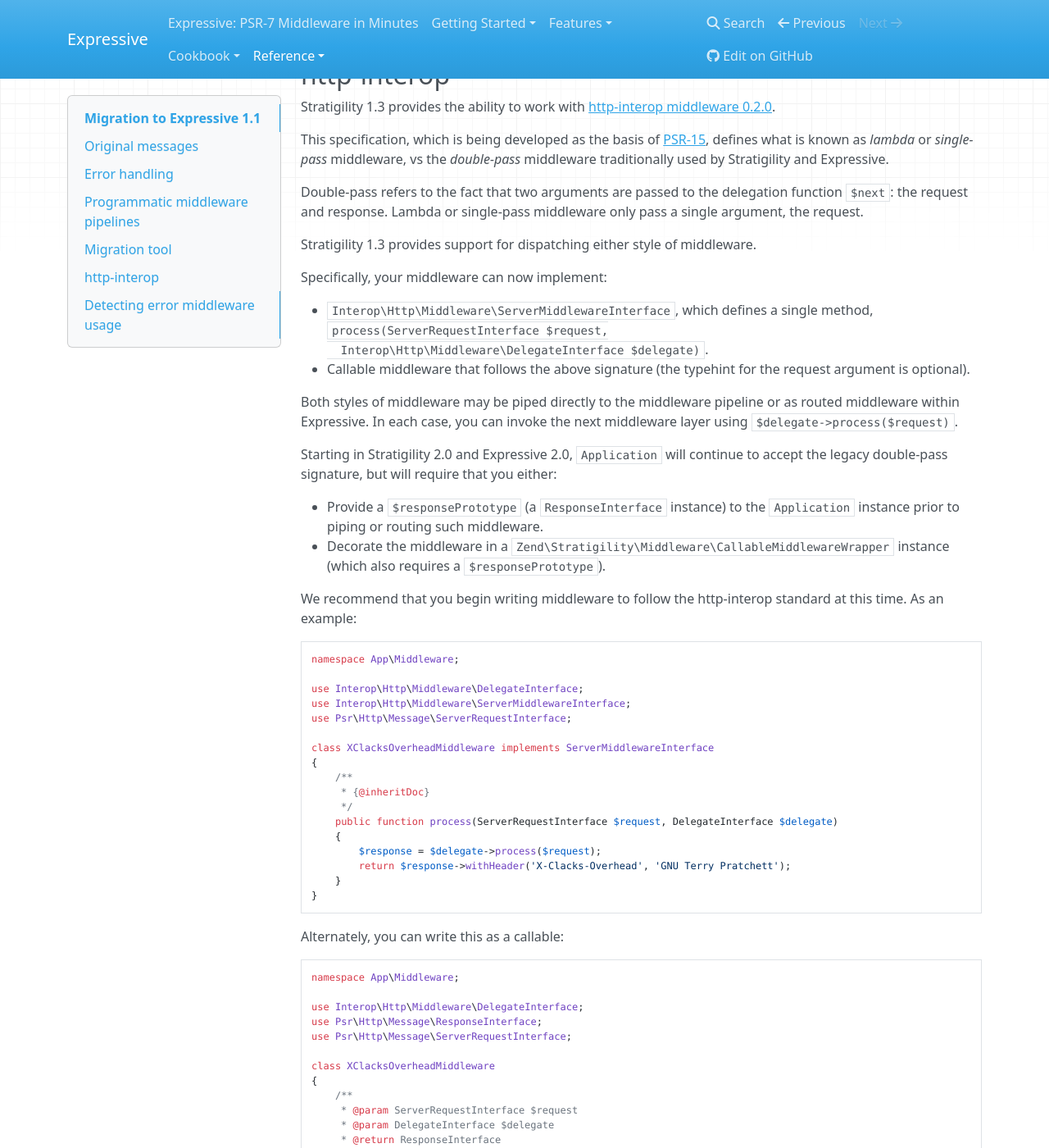
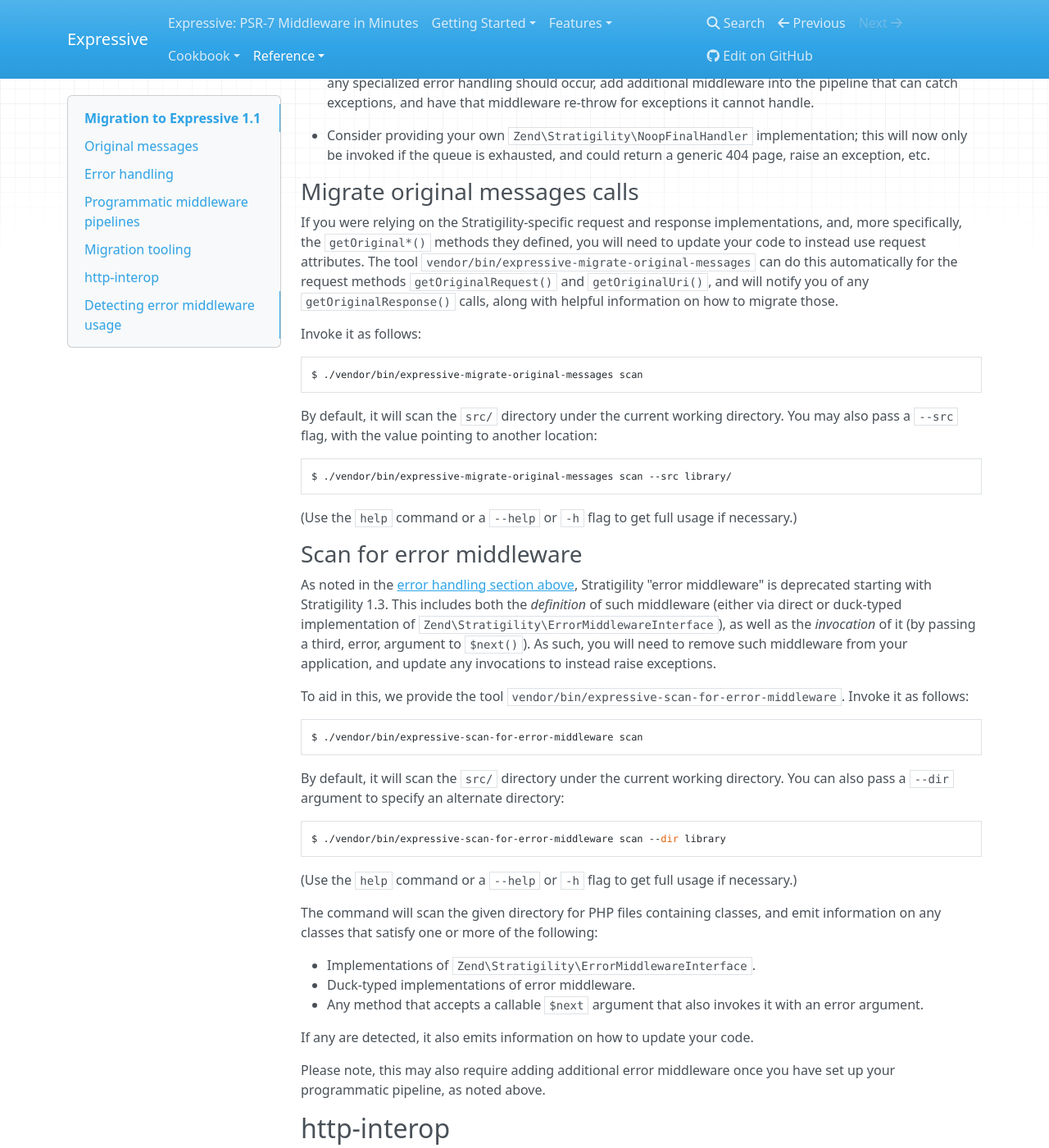
Before and after one commit to zendframework/zend-expressive, an MkDocs documentation site: the page built from doc/book/reference/migration/to-v1.1.md, in a window 1280 px wide and 1400 px high, scrolled down 9971 px. Shown: the whole window at 82% size. Built offline with MkDocs 1.6.1, drawn with Linux system fonts in a browser that asks for light colours; nearby versions of some CDN libraries; old or Windows-style settings are respelled for this version of MkDocs; some of the changed text lies outside the part shown.

Commit message:
Documented new migration tools

````diff
--- a/doc/book/reference/migration/to-v1.1.md
+++ b/doc/book/reference/migration/to-v1.1.md
@@ -469,10 +469,19 @@
 
 To simplify this process, we provide a tool, detailed in the next section.
 
-## Migration tool
+## Migration tooling
 
 In order to make migrating to programmatic pipelines and the new error handling
-less difficult, we have created a migration tool, installed as a vendor binary,
+less difficult, we have created several migration tools, installed as vendor
+binaries, to assist you. These include:
+
+- `vendor/bin/expressive-pipeline-from-config`
+- `vendor/bin/expressive-migrate-original-messages`
+- `vendor/bin/expressive-scan-for-error-middleware`
+
+### Migrate to programmatic pipelines
+
+a migration tool, installed as a vendor binary,
 to assist you: `vendor/bin/expressive-pipeline-from-config`.
 
 This tool does the following:
@@ -538,6 +547,74 @@
 - Consider providing your own `Zend\Stratigility\NoopFinalHandler`
   implementation; this will now only be invoked if the queue is exhausted, and
   could return a generic 404 page, raise an exception, etc.
+
+### Migrate original messages calls
+
+If you were relying on the Stratigility-specific request and response
+implementations, and, more specifically, the `getOriginal*()` methods they
+defined, you will need to update your code to instead use request attributes.
+The tool `vendor/bin/expressive-migrate-original-messages` can do this
+automatically for the request methods `getOriginalRequest()` and
+`getOriginalUri()`, and will notify you of any `getOriginalResponse()` calls,
+along with helpful information on how to migrate those.
+
+Invoke it as follows:
+
+```bash
+$ ./vendor/bin/expressive-migrate-original-messages scan
+```
+
+By default, it will scan the `src/` directory under the current working
+directory. You may also pass a `--src` flag, with the value pointing to another
+location:
+
+```bash
+$ ./vendor/bin/expressive-migrate-original-messages scan --src library/
+```
+
+(Use the `help` command or a `--help` or `-h` flag to get full usage if
+necessary.)
+
+### Scan for error middleware
+
+As noted in the [error handling section above](#error-handling), Stratigility
+"error middleware" is deprecated starting with Stratigility 1.3. This includes
+both the _definition_ of such middleware (either via direct or duck-typed
+implementation of `Zend\Stratigility\ErrorMiddlewareInterface`), as well as the
+_invocation_ of it (by passing a third, error, argument to `$next()`). As such,
+you will need to remove such middleware from your application, and update any
+invocations to instead raise exceptions.
+
+To aid in this, we provide the tool `vendor/bin/expressive-scan-for-error-middleware`.
+Invoke it as follows:
+
+```bash
+$ ./vendor/bin/expressive-scan-for-error-middleware scan
+```
+
+By default, it will scan the `src/` directory under the current working
+directory. You can also pass a `--dir` argument to specify an alternate
+directory:
+
+```bash
+$ ./vendor/bin/expressive-scan-for-error-middleware scan --dir library
+```
+
+(Use the `help` command or a `--help` or `-h` flag to get full usage if
+necessary.)
+
+The command will scan the given directory for PHP files containing classes, and
+emit information on any classes that satisfy one or more of the following:
+
+- Implementations of `Zend\Stratigility\ErrorMiddlewareInterface`.
+- Duck-typed implementations of error middleware.
+- Any method that accepts a callable `$next` argument that also invokes it with
+  an error argument.
+
+If any are detected, it also emits information on how to update your code.
+
+Please note, this may also require adding additional error middleware once you
+have set up your programmatic pipeline, as noted above.
 
 ## http-interop
 
````
